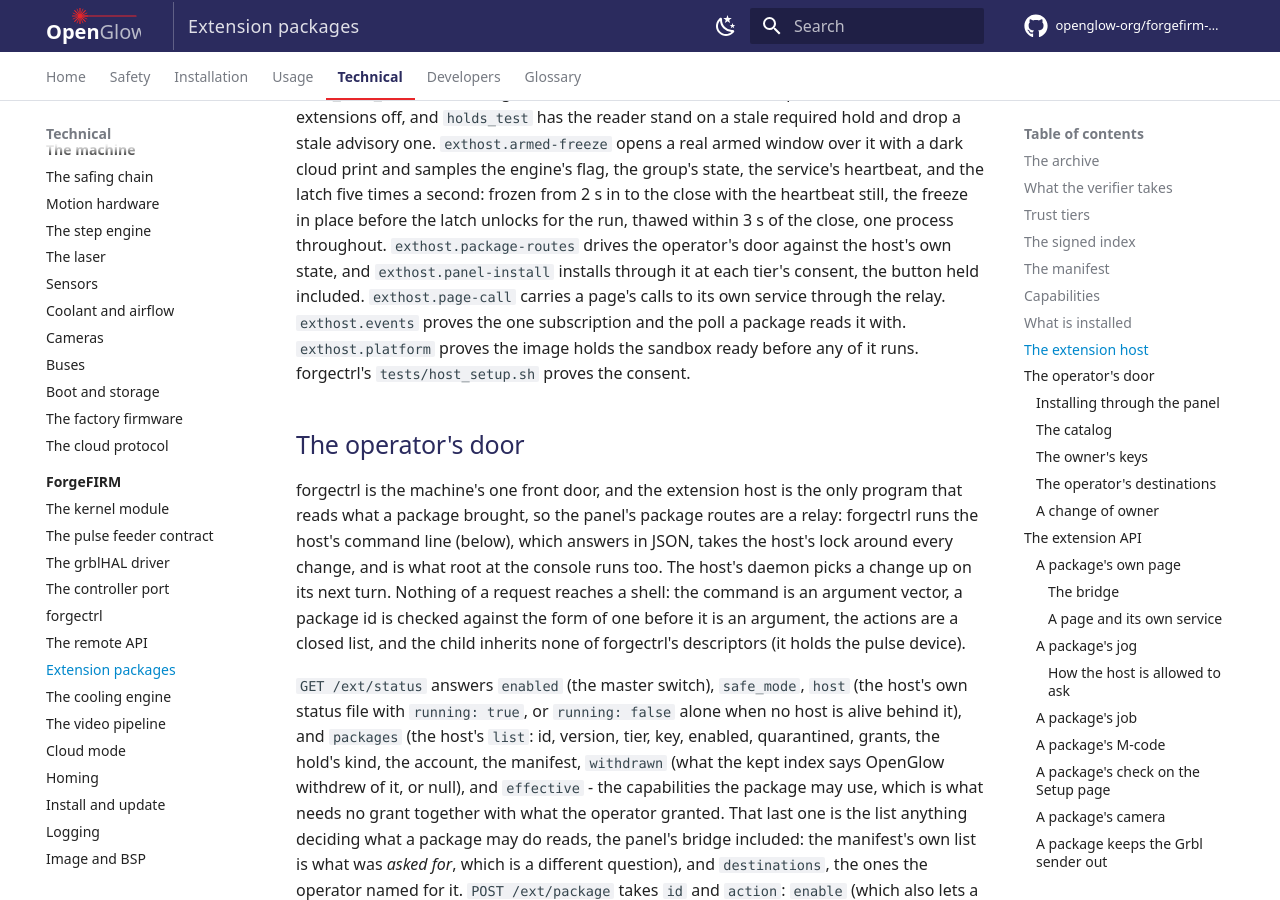
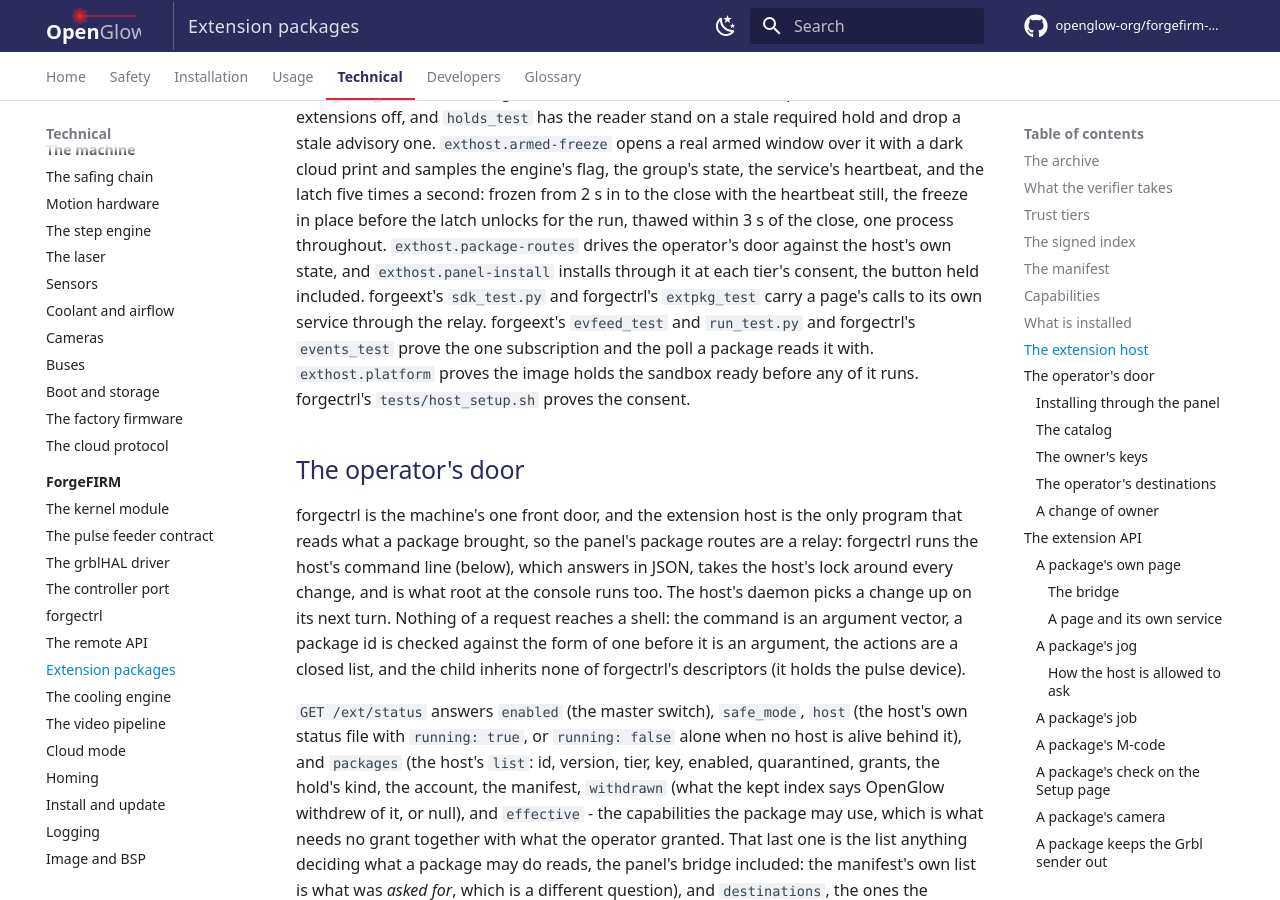
Before and after one commit to openglow-org/forgefirm-docs, an MkDocs documentation site: the page built from docs/technical/forgefirm/extensions.md, in a window 1280 px wide and 900 px high, scrolled down 14343 px. Built offline with MkDocs 1.6.1 and Material for MkDocs 9.7.7, drawn with Linux system fonts in a browser that asks for light colours; comment, search, counter and statistics services are not loaded; some of the changed text lies outside the part shown.

Commit message:
Extensions and the controller port: the host tests that replaced three catalog tests
exthost.sender-keep-out, exthost.events and exthost.page-call left the
release acceptance catalog (forgefirm cfa6557); the pages that named
them name the host tests that carry them now.

- controller-port.md: three release acceptance tests on the bench; the
  keep-out is forgectrl's senderout_test, the GRBL controller's
  serial_test, and forgeext's run_test.py.
- extensions.md, the paragraph with the operator's door's tests: the
  relay is forgeext's sdk_test.py and forgectrl's extpkg_test, the feed
  forgeext's evfeed_test and run_test.py and forgectrl's events_test.
  The exthost.package-routes and exthost.panel-install clauses stay.
- extensions.md, the page's call: sdk_test.py's socket, kit clients, a
  frozen service and a disabled package's refusal, extpkg_test's relay;
  the frame-isolation harness stays.
- extensions.md, the keep-out: run_test.py for the host's side beside
  senderout_test and serial_test.
- forgectrl.md, the events paragraph: events_test stays the host-slot
  test, and run_test.py proves a package's subscription.

The exthost.catalog and exthost.wizard sentences are unchanged. The
strict build, the house style lint and the interface lint pass.

```diff
--- a/docs/technical/forgefirm/extensions.md
+++ b/docs/technical/forgefirm/extensions.md
@@ -508,9 +508,10 @@
 for the run, thawed within 3 s of the close, one process throughout.
 `exthost.package-routes` drives the operator's door against the host's
 own state, and `exthost.panel-install` installs through it at each tier's
-consent, the button held included. `exthost.page-call` carries a page's
-calls to its own service through the relay. `exthost.events` proves the one
-subscription and the poll a package reads it with. `exthost.platform`
+consent, the button held included. forgeext's `sdk_test.py` and forgectrl's
+`extpkg_test` carry a page's calls to its own service through the relay.
+forgeext's `evfeed_test` and `run_test.py` and forgectrl's `events_test`
+prove the one subscription and the poll a package reads it with. `exthost.platform`
 proves the image holds the sandbox ready before any of it runs.
 forgectrl's `tests/host_setup.sh` proves the consent.
 
@@ -895,10 +896,10 @@
 `forgeext call` judges the rest; the kit's `ffx.serve()` (Python) and
 `ffx_serve_one()` (C) are the service's side
 ([Write an extension package](../../developers/extensions.md#a-page-and-its-own-service)).
-`exthost.page-call` proves the relay on the image, forgeext's `sdk_test`
-the socket, both clients of the kit, and a frozen service, and the
-frame-isolation harness that a page's call is its own package's whatever
-the message names.
+forgeext's `sdk_test.py` proves the socket, both clients of the kit, a
+frozen service, and a disabled package's refusal, forgectrl's
+`extpkg_test` the relay, and the frame-isolation harness that a page's call
+is its own package's whatever the message names.
 
 ### A package's jog
 
@@ -1175,8 +1176,9 @@
 
 forgectrl's `senderout_test` holds the claim, the staleness, the
 operator's release, and the notice; the GRBL controller's `serial_test`
-the keep-out at the port; `exthost.sender-keep-out` proves it on the
-image with a sender from the network.
+the keep-out at the port; forgeext's `run_test.py` the host's side, a
+package's claim carried with the host's token and kept fresh until the
+package is disabled.
 
 ### The firmware a package needs
 
```
Also changed, not shown: docs/technical/forgefirm/controller-port.md (+5 -2 lines), docs/technical/forgefirm/forgectrl.md (+3 -2 lines).
